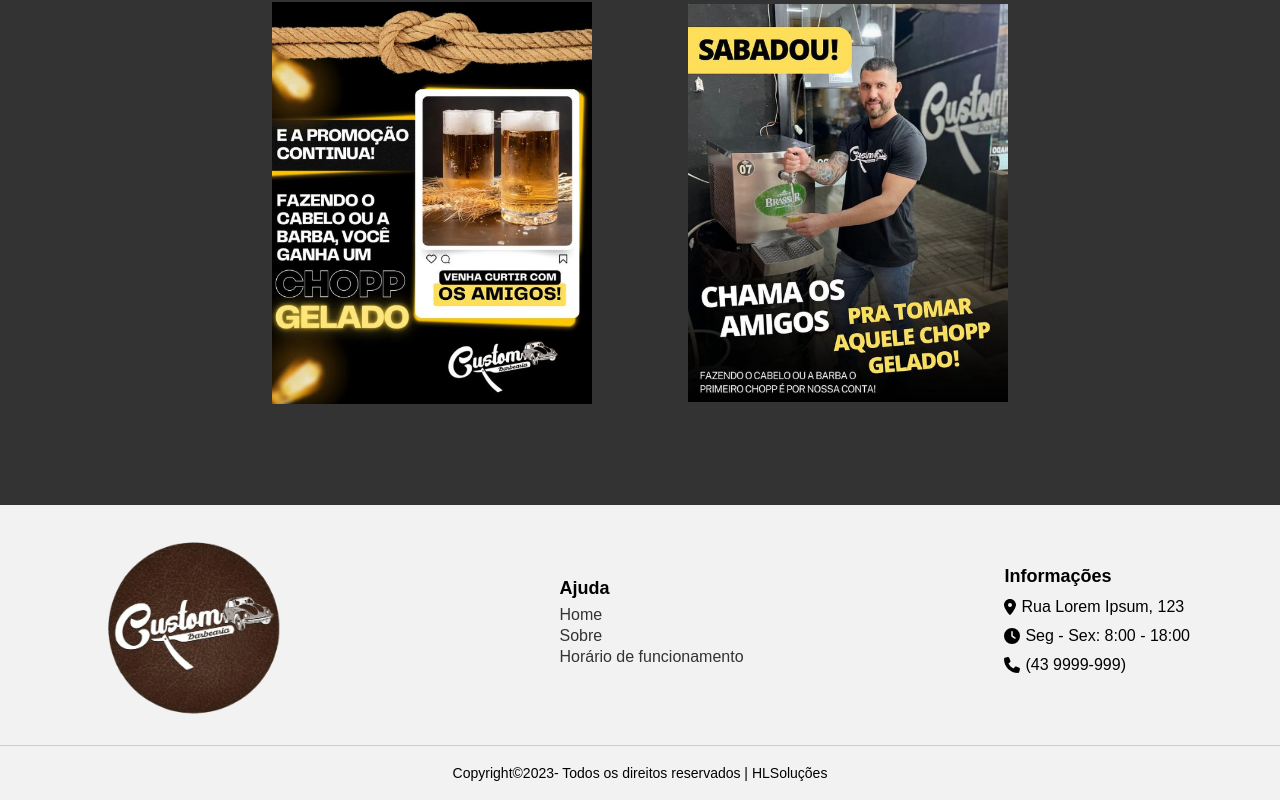
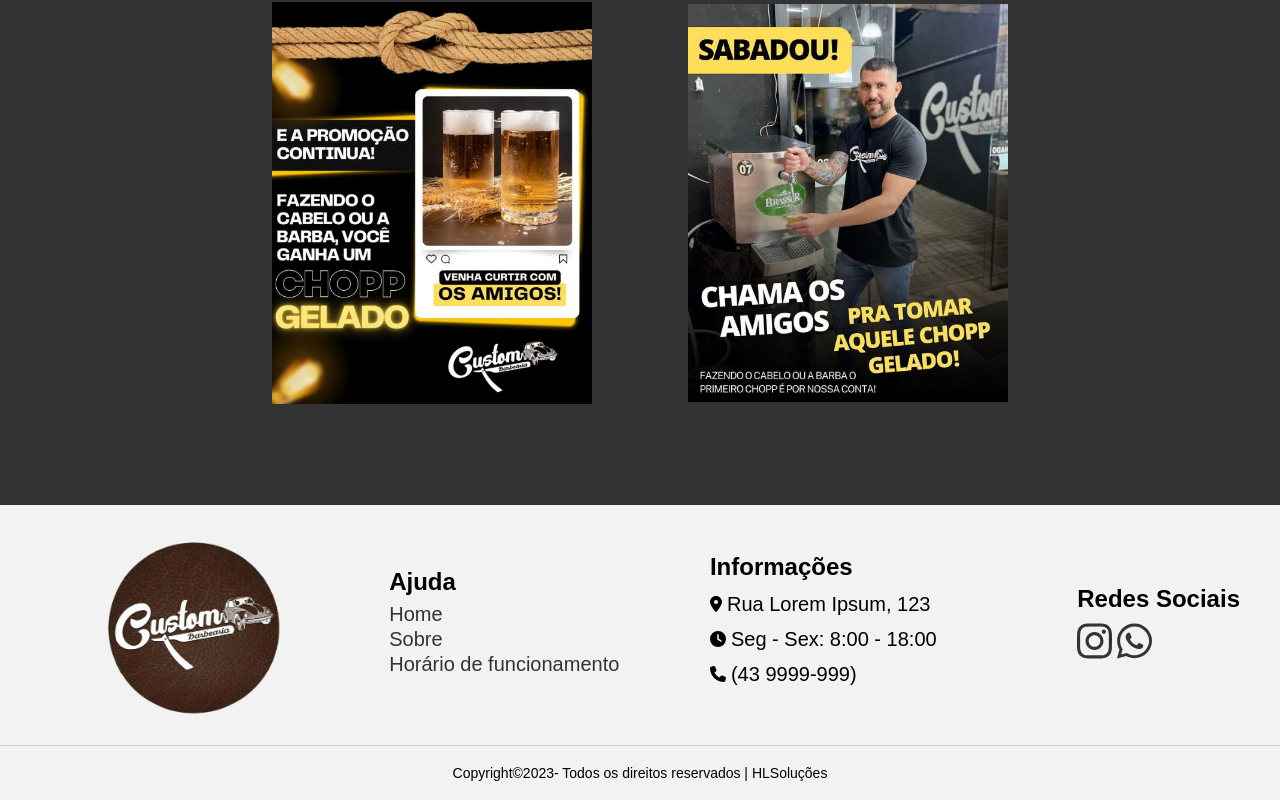
Before and after one commit to higorseixas/Custom-barber-shop-front, a Next.js app: page / in a window 1280 px wide. Shown: the part 2254-3054 px from the top of the page. Built offline with nearby package versions, Linux system fonts and the light colour scheme.

Commit message:
Add social midia ao footer

```diff
--- a/components/Footer/footer.tsx
+++ b/components/Footer/footer.tsx
@@ -1,8 +1,14 @@
-import styled from "styled-components"
+import styled, { createGlobalStyle } from "styled-components"
 import { FontAwesomeIcon } from '@fortawesome/react-fontawesome'
 import { faLocationDot, faClock, faPhone } from '@fortawesome/free-solid-svg-icons';
 import { iconInterface } from "@/pages/interfaces/iconInterface";
+import { faInstagram, faWhatsapp } from "@fortawesome/free-brands-svg-icons";
 
+export const GlobalStyle = createGlobalStyle`
+  body {
+    font-family: 'Montserrat',sans-serif;
+  }
+`
 const Icon = ({ icon }: iconInterface) => {
   return <FontAwesomeIcon icon={icon} />;
 };
@@ -58,6 +64,7 @@
   color: #333;
   text-decoration: none;
   line-height: 1.0;
+  font-size: 20px;
 
   &:hover {
     text-decoration: underline;
@@ -77,7 +84,7 @@
 
 const Title = styled.h4`
   margin: 0 0 10px;
-  font-size: 18px;
+  font-size: 24px;
   font-weight: bold;
 `;
 
@@ -89,7 +96,7 @@
 
 const InfoText = styled.p`
   margin: 0 0 0 5px;
-  font-size: 16px;
+  font-size: 20px;
   line-height: 1.5;
 `;
 
@@ -110,9 +117,33 @@
   margin-right: 5px;
 `;
 
+const SocialColumn = styled.div`
+  display: flex;
+  flex-direction: column;
+
+  @media (max-width: 768px) {
+    margin-bottom: 20px;
+  }
+`;
+
+const SocialContainer = styled.div`
+  display: flex;
+  align-items: center;
+`;
+
+const SocialLink = styled.a`
+  color: #333;
+  font-size: 40px;
+`;
+
+const SocialIcon = styled(FontAwesomeIcon)`
+  margin-right: 5px;
+`;
+
 export const Footer = () =>{
   return(
       <FooterContainer>
+      <GlobalStyle />
       <FooterContent>
         <Logo src="/images/logo.png" alt="Logo" />
 
@@ -144,6 +175,15 @@
             </InfoItem>
           </ul>
         </InfoColumn>
+
+        <SocialColumn>
+          <Title>Redes Sociais</Title>
+          <SocialContainer>
+            <SocialLink href="https://www.instagram.com/hlsolucoes"><SocialIcon icon={faInstagram} /></SocialLink>
+            <SocialLink href="https://api.whatsapp.com/send?phone=554399999999"><SocialIcon icon={faWhatsapp} /></SocialLink>
+          </SocialContainer>
+        </SocialColumn>
+
       </FooterContent>
       <Line />
       <Copyright>
```
Lines whose indentation alone changed are shown as unchanged.
